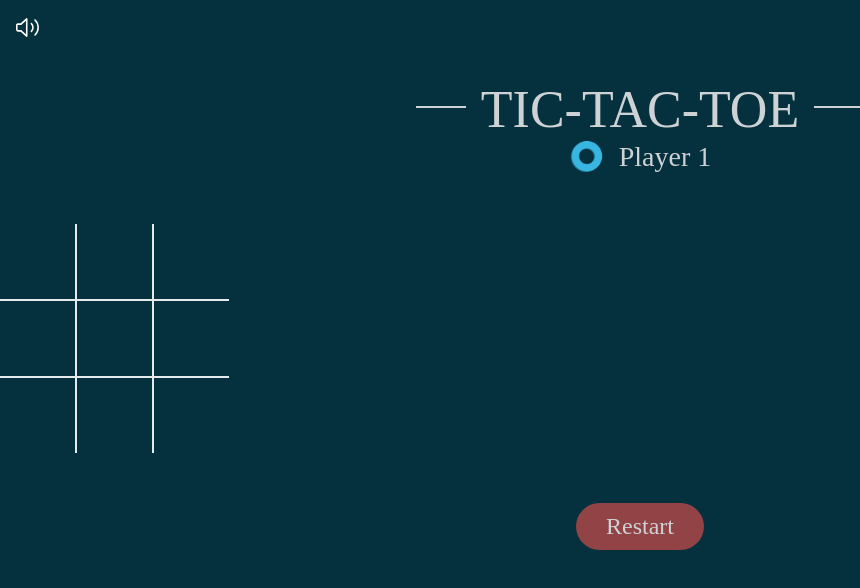
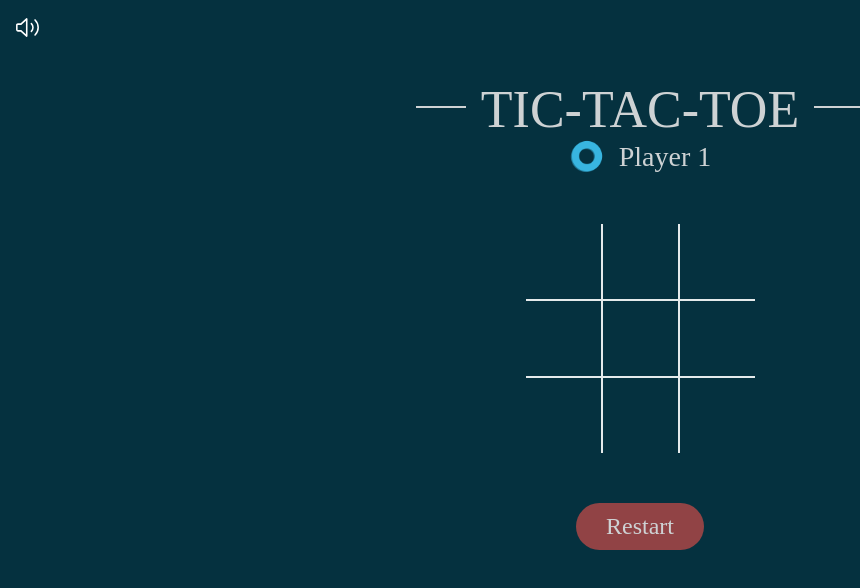
Before and after one commit to biancashiromoto/react-tic-tac-toe, a React (Vite) app: page / in a window 1280 px wide. Shown: the top 588 px of the page, without its empty margins (0-860 px from the left). Built offline with nearby package versions, Linux system fonts and the light colour scheme; a web font is replaced by a local one.

Commit message:
style: Place game components

```diff
--- a/src/App.css
+++ b/src/App.css
@@ -79,7 +79,12 @@ h1::after {
 }
 
 .game__container {
+  align-items: center;
   display: flex;
   flex-direction: column;
-  gap: 50px
+  gap: 50px;
 }
+
+.board-message__container {
+  position: relative;
+}
```
